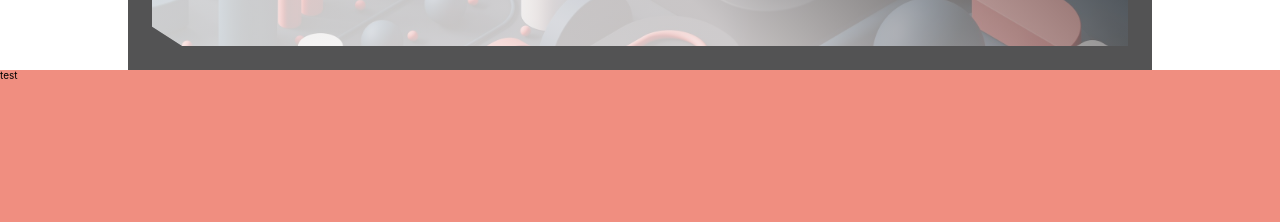
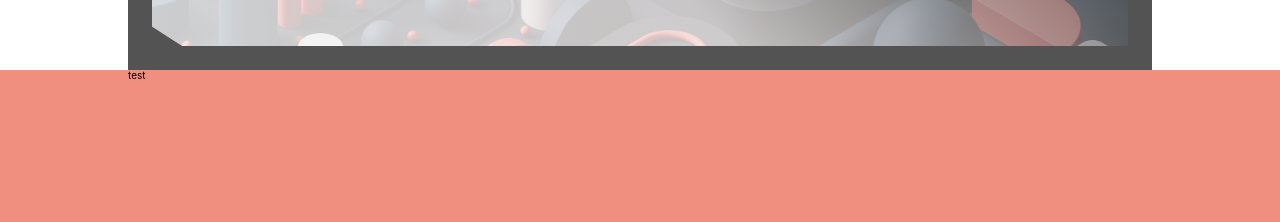
Before and after one commit to THG20203/Advanc3dPrinting-Project, a React (Create React App) app: page / in a window 1280 px wide. Shown: the part 730-952 px from the top of the page. Built offline with nearby package versions, Linux system fonts and the light colour scheme.

Commit message:
sorting out footer scss

```diff
--- a/src/assets/styles/Footer/footer.scss
+++ b/src/assets/styles/Footer/footer.scss
@@ -0,0 +1,3 @@
+.footer__content {
+  grid-column: content-start / content-end;
+}
--- a/src/assets/styles/General/root.scss
+++ b/src/assets/styles/General/root.scss
@@ -17,6 +17,6 @@
       [col-start] minmax(min-content, 14rem) [col-end]
     )
     [center-end] minmax(6rem, 1fr) [content-end] 10vw [full-end];
-  grid-template-rows: 20vh;
+  grid-template-rows: 25vh;
   background-color: var(--salmon-pink);
 }
--- a/src/components/Footer/Footer.tsx
+++ b/src/components/Footer/Footer.tsx
@@ -2,7 +2,7 @@ import React from "react";
 import "../../assets/styles/Footer/footer.scss";
 
 const Footer = () => {
-  return <div>test</div>;
+  return <div className="footer__content">test</div>;
 };
 
 export default Footer;
```
